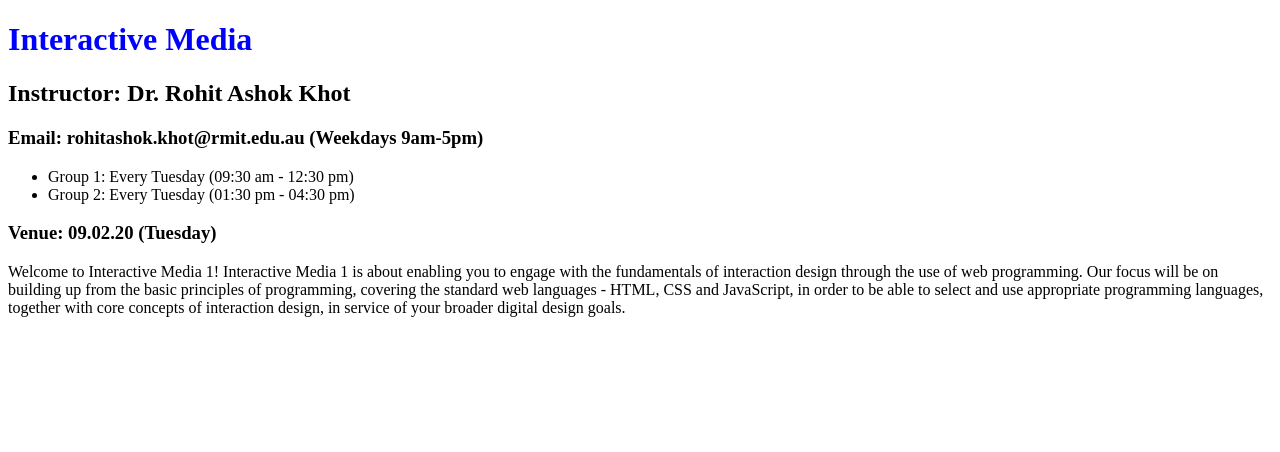
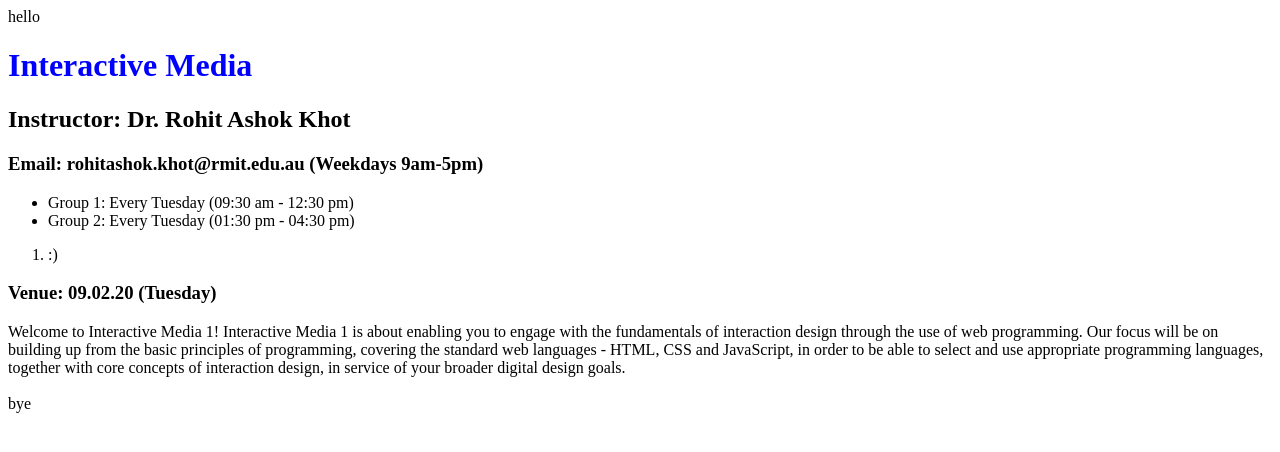
Before and after one commit to whopperflower13/whopperflower13.github.io, a plain HTML site: page index.html in a window 1280 px wide. Drawn offline with Linux system fonts and the light colour scheme.

Commit message:
Update index.html

```diff
--- a/index.html
+++ b/index.html
@@ -7,6 +7,7 @@
     <title>Document</title>
 </head>
 <body>
+    <header>hello</header>
     <!-- everything under body is a child, therefore changes made to body will affect child(s) -->
     <h1 style="color: blue;">Interactive Media </h1>
         <h2>Instructor: Dr. Rohit Ashok Khot</h2>
@@ -15,12 +16,16 @@
         <li>Group 1: Every Tuesday (09:30 am - 12:30 pm)</li>
         <li>Group 2: Every Tuesday (01:30 pm - 04:30 pm)</li>
        </ul>
+        <ol>
+            <li>:)</li>
+        </ol>
     <h3>Venue: 09.02.20 (Tuesday)</h3>
 
         Welcome to Interactive Media 1!
 
         Interactive Media 1 is about enabling you to engage with the fundamentals of interaction design through the use of web programming. Our focus will be on building up from the basic principles of programming, covering the standard web languages - HTML, CSS and JavaScript, in order to be able to select and use appropriate programming languages, together with core concepts of interaction design, in service of your broader digital design goals.
-
-
+   <br>
+   <br>
+   <footer>bye</footer>
 </body>
 </html>
```
